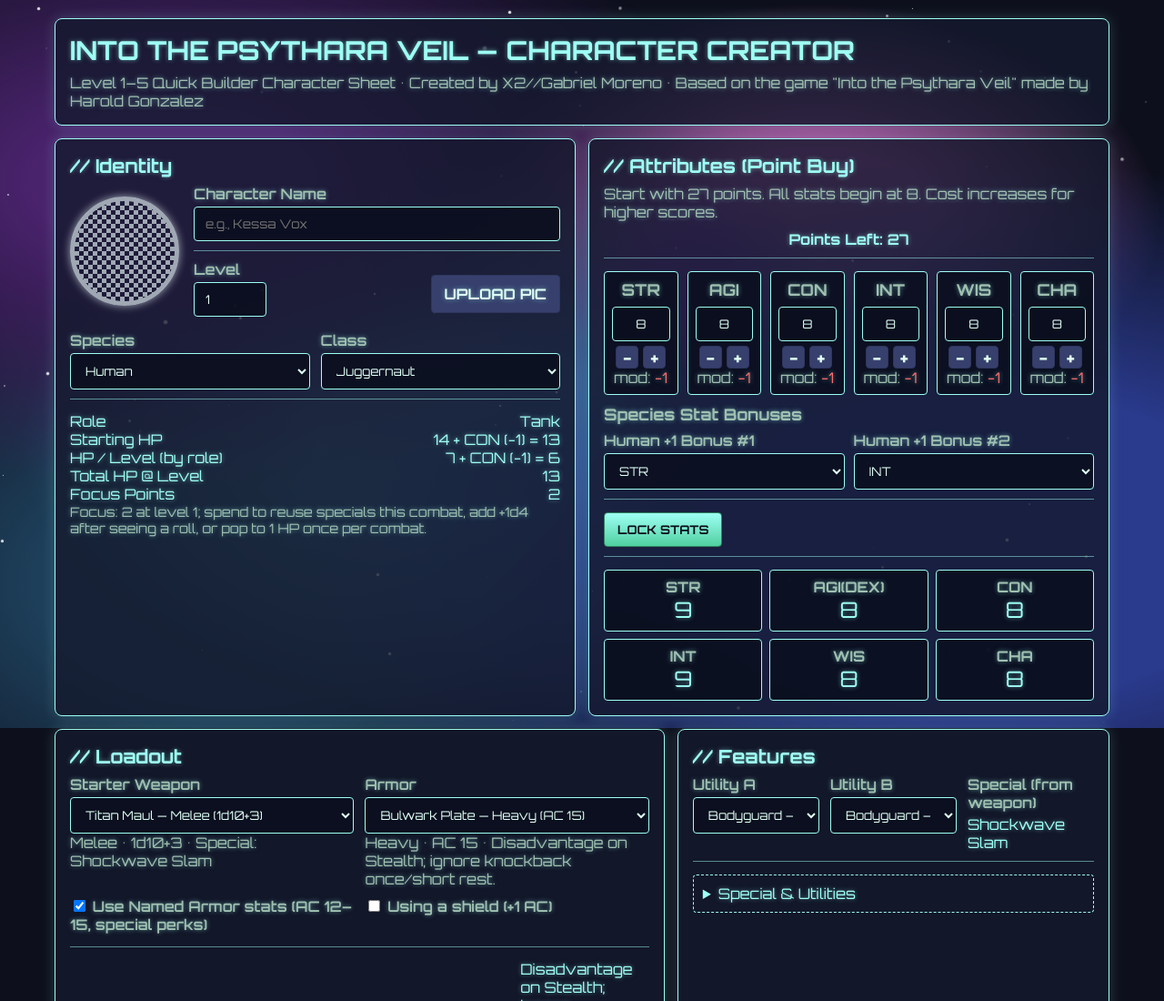
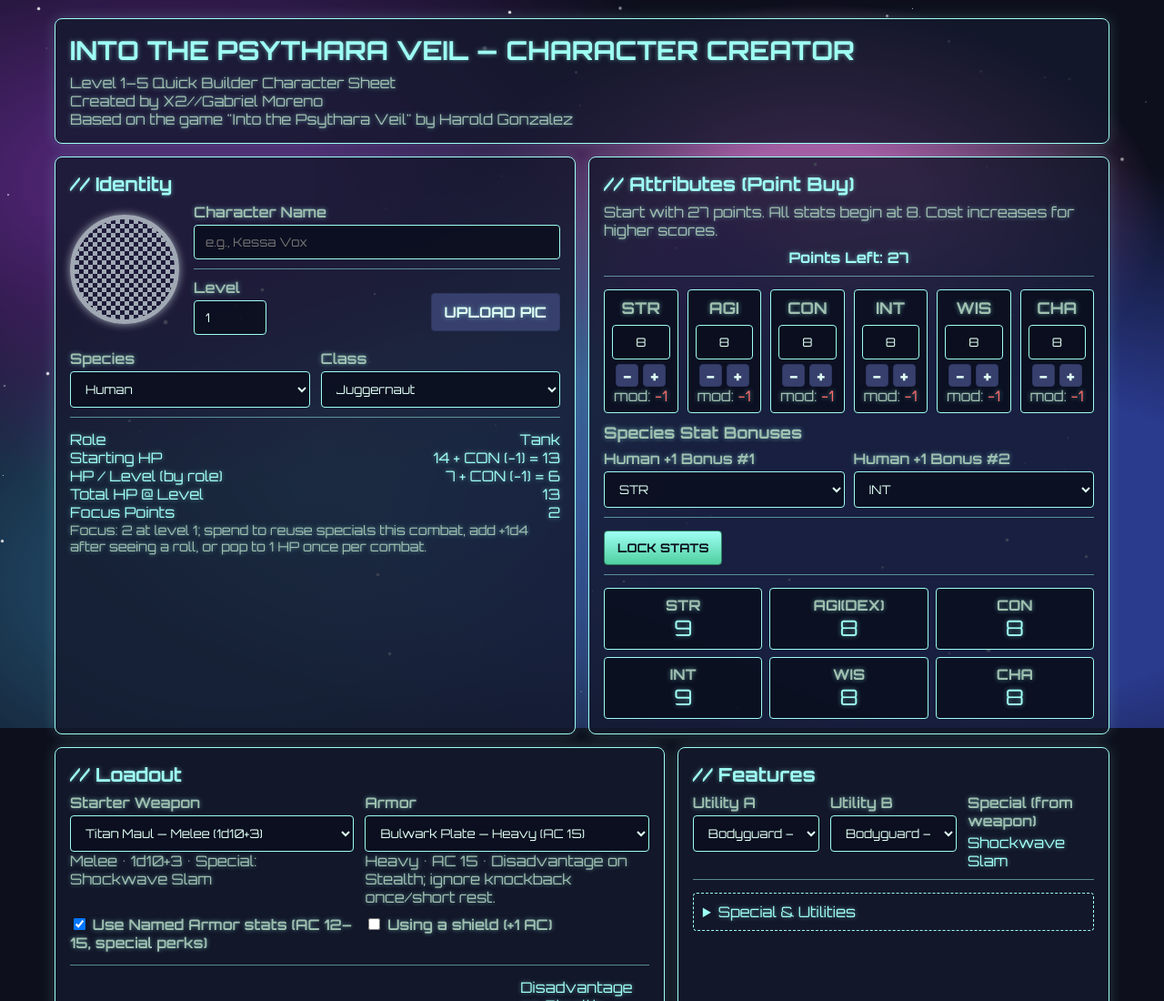
Before and after one commit to g-moreno/Psytharas-Veil-Character-Sheet, a plain HTML site: page index.html in a window 1280 px wide. Shown: the top 1100 px of the page at 91% size. Drawn offline with Linux system fonts and the light colour scheme.

```diff
--- a/index.html
+++ b/index.html
@@ -433,7 +433,7 @@
   <div class="wrap grid cols" id="app">
     <div class="panel" style="grid-column: span 12">
       <h1>Into the Psythara Veil — Character Creator</h1>
-      <div class="muted">Level 1–5 Quick Builder Character Sheet • Created by X2//Gabriel Moreno • Based on the game "Into the Psythara Veil" made by Harold Gonzalez</div>
+      <div class="muted">Level 1–5 Quick Builder Character Sheet<br>Created by X2//Gabriel Moreno<br>Based on the game "Into the Psythara Veil" by Harold Gonzalez</div>
     </div>
 
     <div class="panel" style="grid-column: span 6">
```
